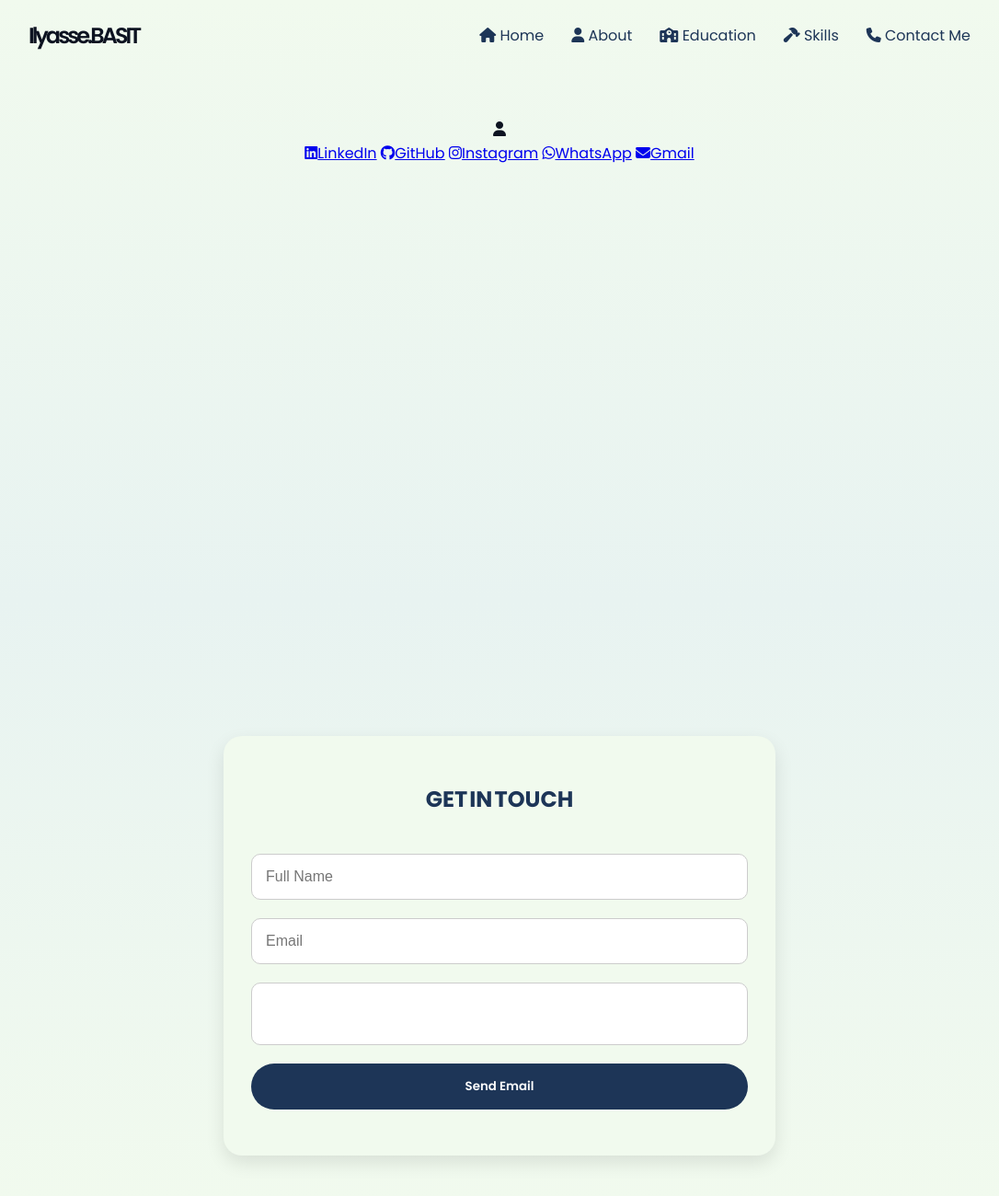
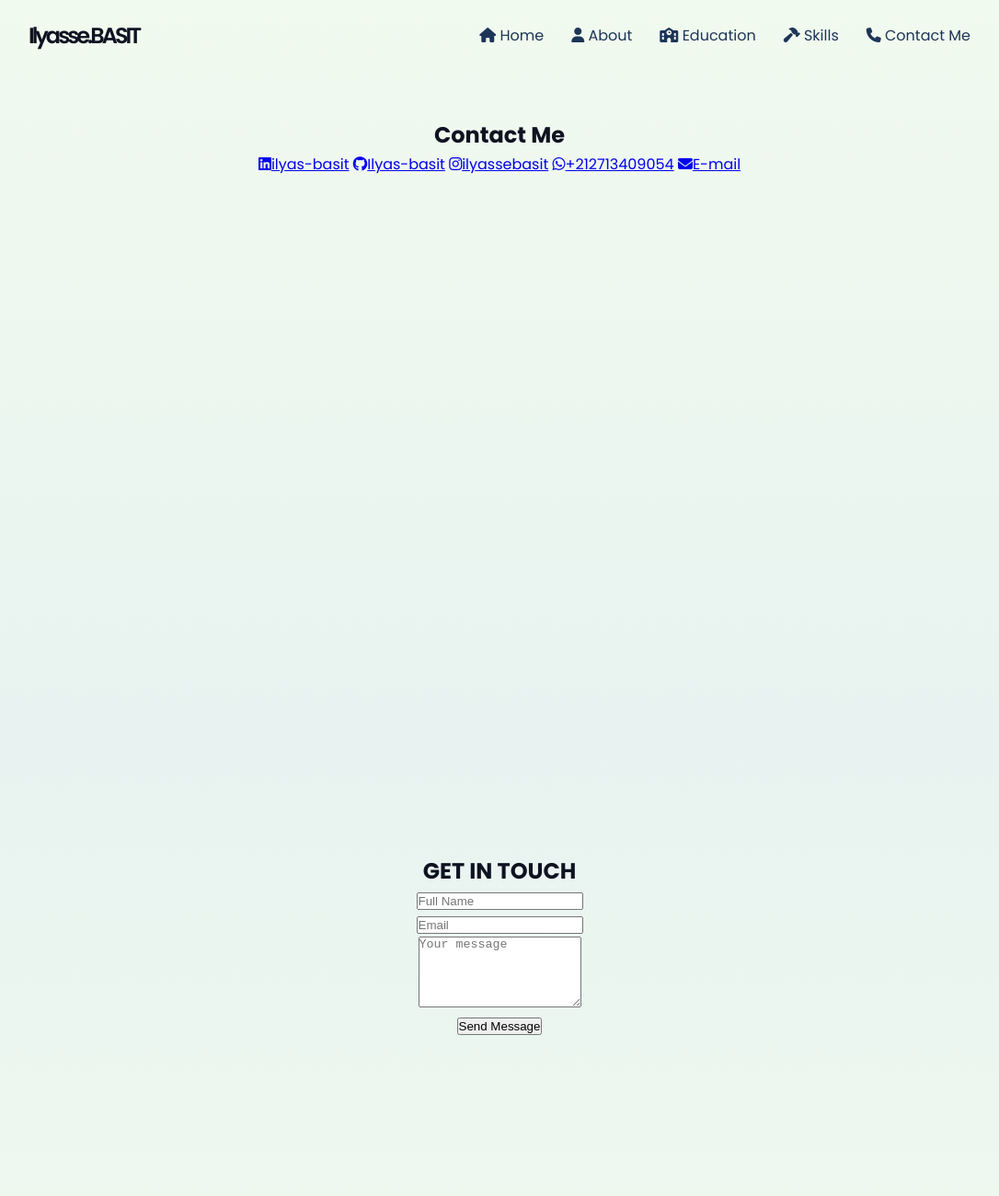
Before and after one commit to Ilyas-basit/ilyas-basit.github.io, a plain HTML site: page contact.html in a window 1280 px wide. Shown: the top 1300 px of the page at 92% size, without its empty margins (97-1183 px from the left). Drawn offline with Linux system fonts and the light colour scheme.

Commit message:
contact.html

```diff
--- a/contact.html
+++ b/contact.html
@@ -25,27 +25,35 @@
             </ul>
         </nav>
     </header>
-    <section class="social-circle">
-        <div class="center-circle">
-            <i class="fa-solid fa-user"></i>
-        </div>
-
-        <div class="orbit">
-            <a href="#" class="icon linkedin"><i class="fa-brands fa-linkedin"></i><span>LinkedIn</span></a>
-            <a href="#" class="icon github"><i class="fa-brands fa-github"></i><span>GitHub</span></a>
-            <a href="#" class="icon instagram"><i class="fa-brands fa-instagram"></i><span>Instagram</span></a>
-            <a href="#" class="icon whatsapp"><i class="fa-brands fa-whatsapp"></i><span>WhatsApp</span></a>
-            <a href="#" class="icon email"><i class="fa-solid fa-envelope"></i><span>Gmail</span></a>
+    <section class="social-icons">
+        <h2 class="social-title">Contact Me</h2>
+        <div class="icons-wrapper">
+            <a href="https://www.linkedin.com/in/ilyas-basit-a53159374/" class="icon linkedin"><i class="fab fa-linkedin"></i><span>ilyas-basit</span></a>
+            <a href="https://github.com/Ilyas-basit" class="icon github"><i class="fab fa-github"></i><span>Ilyas-basit</span></a>
+            <a href="https://www.instagram.com/ilyassebasit/" class="icon instagram"><i class="fab fa-instagram"></i><span>ilyassebasit</span></a>
+            <a href="https://wa.me/212713409054" class="icon whatsapp"><i class="fab fa-whatsapp"></i><span>+212713409054</span></a>
+            <a href="#contact-section" class="icon email"><i class="fas fa-envelope"></i><span>E-mail</span></a>
         </div>
     </section>
 
-    <section class="ByGmail">
-        <h1>GET IN TOUCH</h1>
-        <input type="text" placeholder="Full Name">
-        <input type="email" placeholder="Email">
-        <textarea name="Your message" id=""></textarea>
-        <button class="all-buttons">Send Email</button>
+
+
+    <section id="contact-section" class="contact-section">
+    <h1>GET IN TOUCH</h1>
+    <form class="contact-form">
+        <div class="form-group">
+        <input type="text" placeholder="Full Name" required>
+        </div>
+        <div class="form-group">
+        <input type="email" placeholder="Email" required>
+        </div>
+        <div class="form-group">
+        <textarea placeholder="Your message" rows="5" required></textarea>
+        </div>
+        <button type="submit">Send Message</button>
+    </form>
     </section>
+
 </body>
     <script>
         window.addEventListener('scroll', function() {
```
